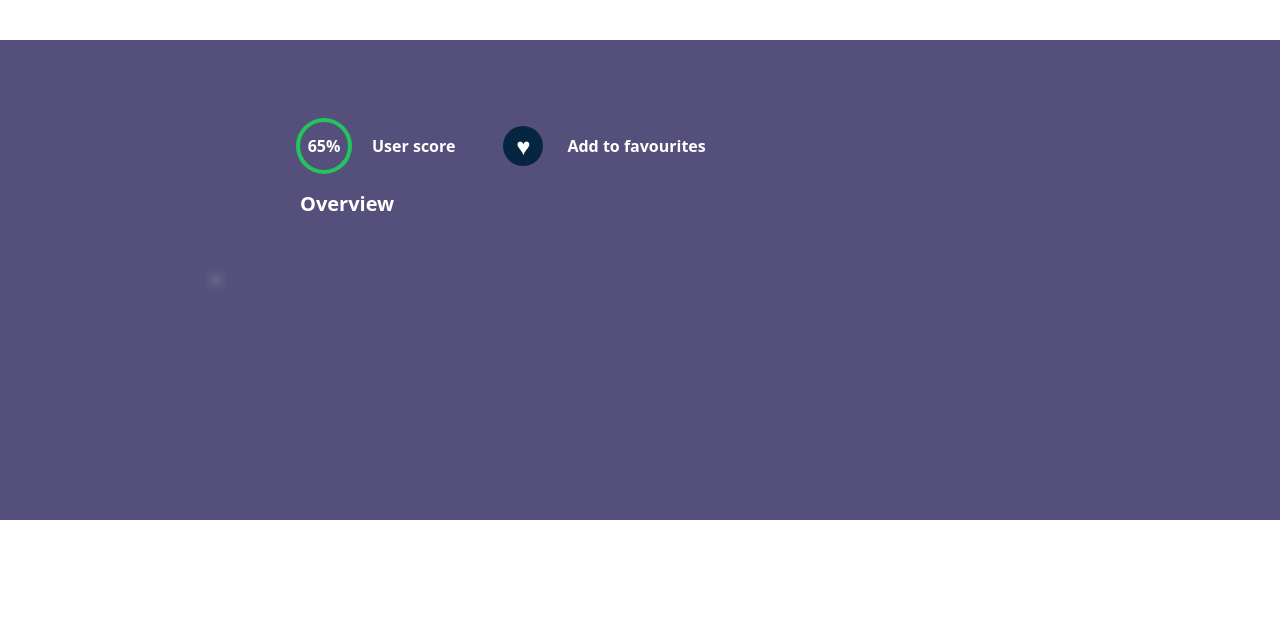
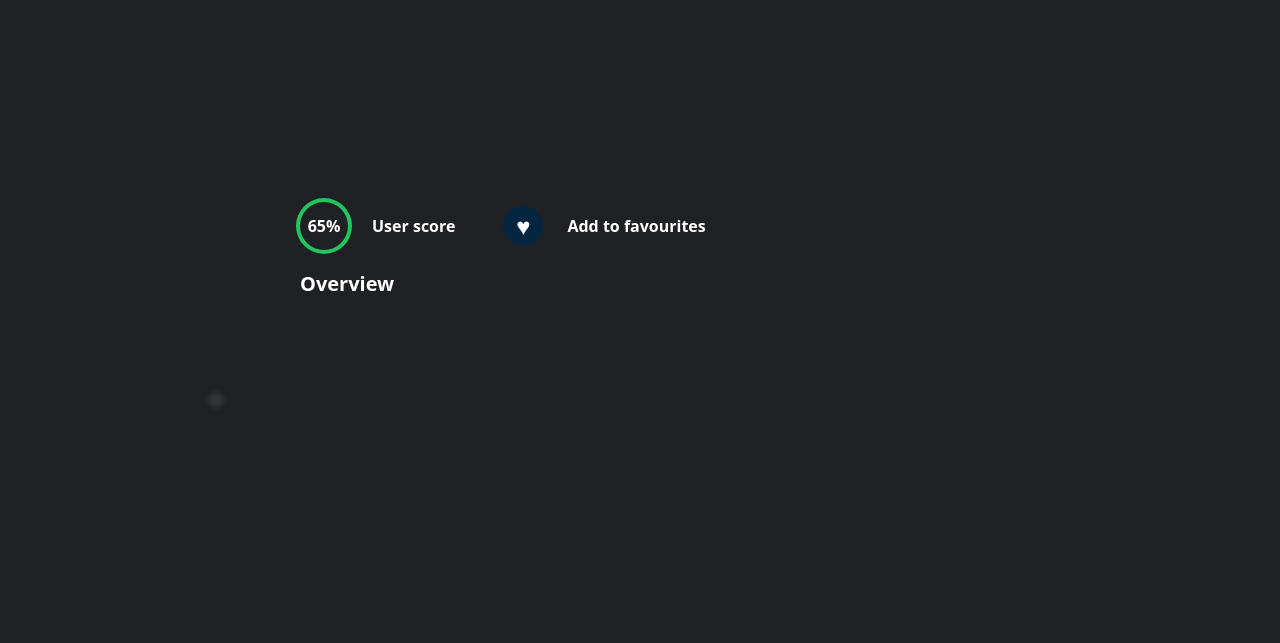
Before and after one commit to DyaaElabasiry/Movies, a website: page client/public/details.html in a window 1280 px wide. Drawn offline with Linux system fonts and the light colour scheme; no server answers.

Commit message:
changed the background

```diff
--- a/client/public/details.html
+++ b/client/public/details.html
@@ -8,8 +8,8 @@
     <link rel="stylesheet" href="../src/styles/output.css">
     <title>Movie</title>
 </head>
-<body class="h-screen">
-<div id="poster-container" class="h-3/5 my-10 flex justify-center items-center py-10">
+<body class="h-screen w-screen bg-[rgba(32,33,37,1)] flex flex-col">
+<div id="poster-container" class="h-[70vh] my-auto flex justify-center items-center py-10">
     <img id="poster" class=" rounded-xl mx-11 my-20 object-contain max-w-full max-h-full" src="" alt="">
     <div id="details" class="mx-10  max-w-screen-md w-full h-full flex-col items-start">
         <div id="title" class="text-4xl font-bold text-center mt-5 inline-block text-white"></div>
--- a/client/src/styles/input.css
+++ b/client/src/styles/input.css
@@ -14,7 +14,7 @@
         left: 0;
         width: 100%;
         height: 100%;
-        background: rgba(12, 6, 68, 0.7);
+        background: rgba(32,33,37,0.7);
         z-index: 0;
     }
     #poster-container >*{
```
Also changed, not shown: client/src/styles/output.css.
